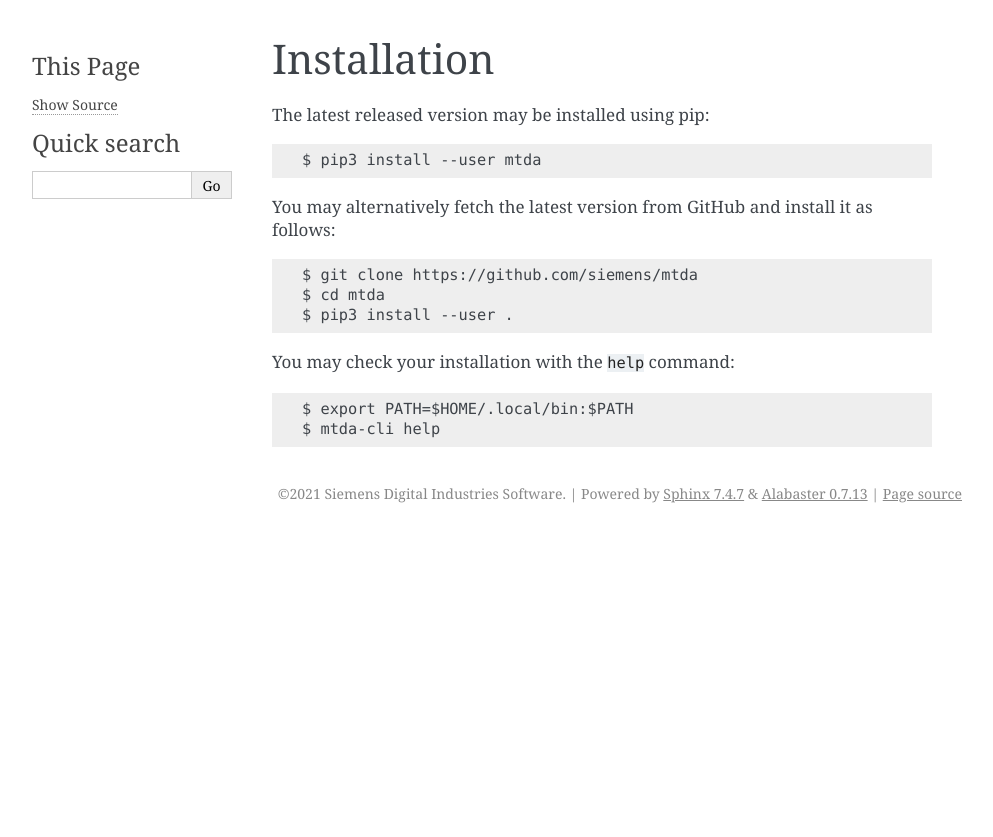
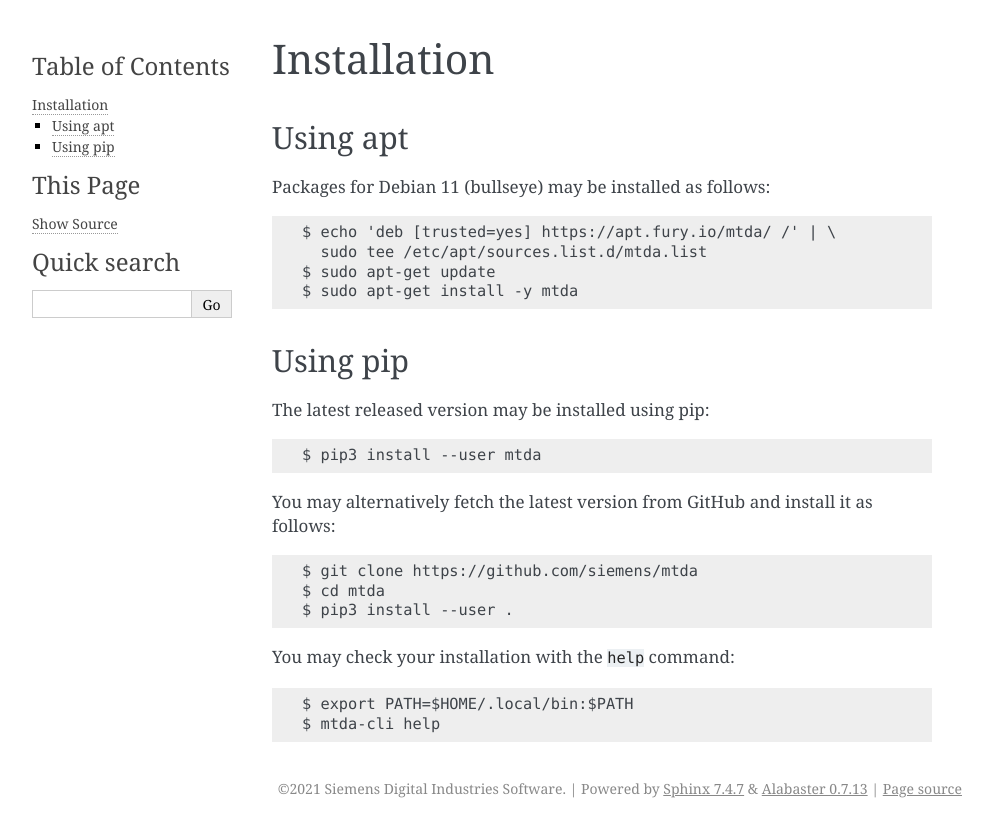
Before and after one commit to siemens/mtda, a Sphinx documentation site: the page built from docs/install.rst, in a window 1280 px wide. Shown: the top 837 px of the page, without its empty margins (148-1141 px from the left). Built offline with Sphinx 7.4.7, drawn with Linux system fonts in a browser that asks for light colours.

Commit message:
docs: describe installation on Debian using apt
Signed-off-by: Cedric Hombourger <cedric.hombourger@siemens.com>

```diff
--- a/docs/install.rst
+++ b/docs/install.rst
@@ -1,5 +1,18 @@
 Installation
 ============
+
+Using apt
+---------
+
+Packages for Debian 11 (bullseye) may be installed as follows::
+
+   $ echo 'deb [trusted=yes] https://apt.fury.io/mtda/ /' | \
+     sudo tee /etc/apt/sources.list.d/mtda.list
+   $ sudo apt-get update
+   $ sudo apt-get install -y mtda
+
+Using pip
+---------
 
 The latest released version may be installed using pip::
 
```
